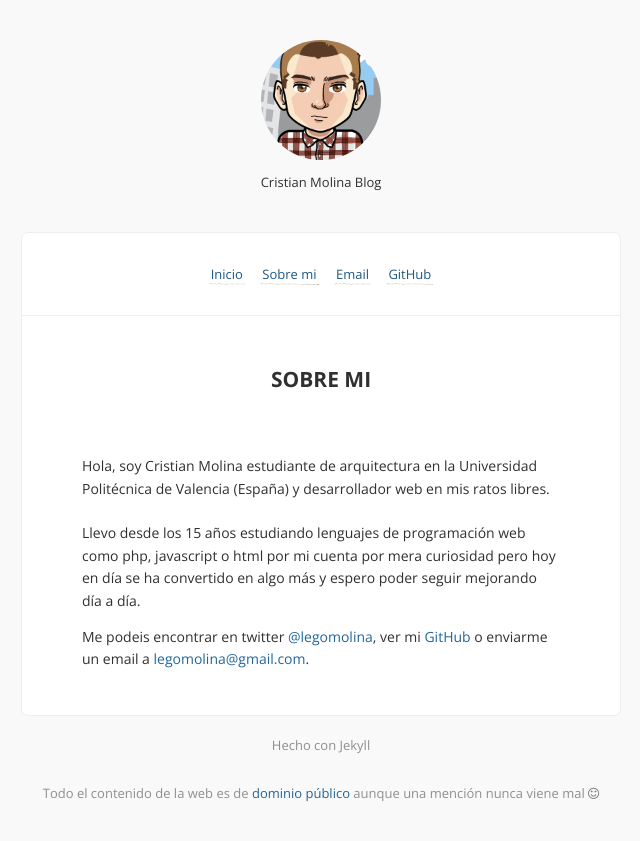
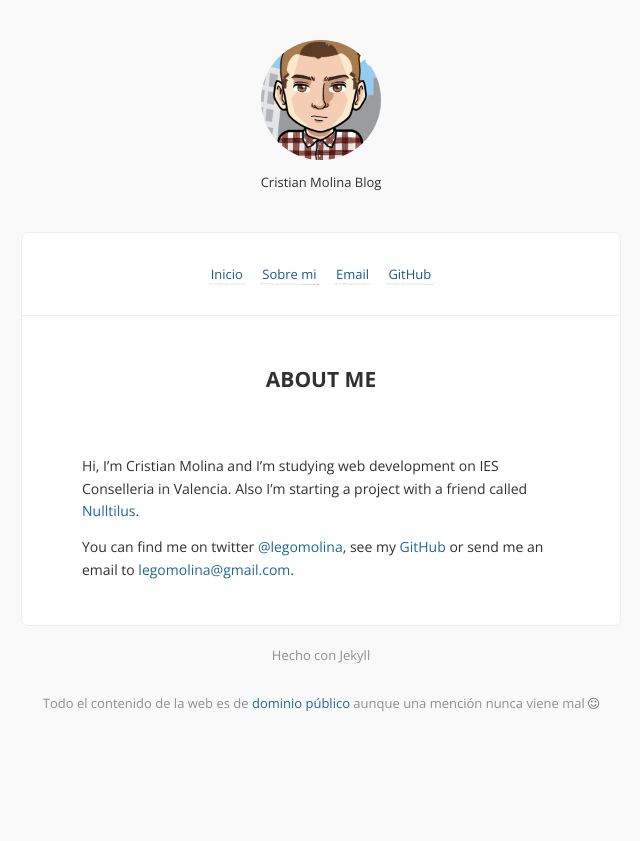
Before and after one commit to legomolina/legomolina.github.io, a Jekyll site: the page built from about.md, in a window 1280 px wide. Shown: the top 841 px of the page, without its empty margins (319-959 px from the left). Built offline with Jekyll 4.4.1, drawn with Linux system fonts in a browser that asks for light colours; nearby versions of some CDN libraries; Markdown is read by kramdown in place of the engine named in the settings; comment, search, counter and statistics services are not loaded.

Commit message:
Update about.md

```diff
--- a/about.md
+++ b/about.md
@@ -1,9 +1,8 @@
 ---
 layout: page
-title: Sobre mi
+title: About me
 ---
 
-Hola, soy Cristian Molina estudiante de arquitectura en la Universidad Politécnica de Valencia (España) y desarrollador web en mis ratos libres.<br><br>
-Llevo desde los 15 años estudiando lenguajes de programación web como php, javascript o html por mi cuenta por mera curiosidad pero hoy en día se ha convertido en algo más y espero poder seguir mejorando día a día.
+Hi, I'm Cristian Molina and I'm studying web development on IES Conselleria in Valencia. Also I'm starting a project with a friend called <a href="https://nulltilus.com" target="_blank">Nulltilus</a>.
 
-Me podeis encontrar en twitter [@legomolina](http://twitter.com/legomolina), ver mi [GitHub](http://github.com/muan) o enviarme un email a [legomolina@gmail.com](mailto:legomolina@gmail.com).
+You can find me on twitter [@legomolina](http://twitter.com/legomolina), see my [GitHub](http://github.com/legomolina) or send me an email to [legomolina@gmail.com](mailto:legomolina@gmail.com).
```
